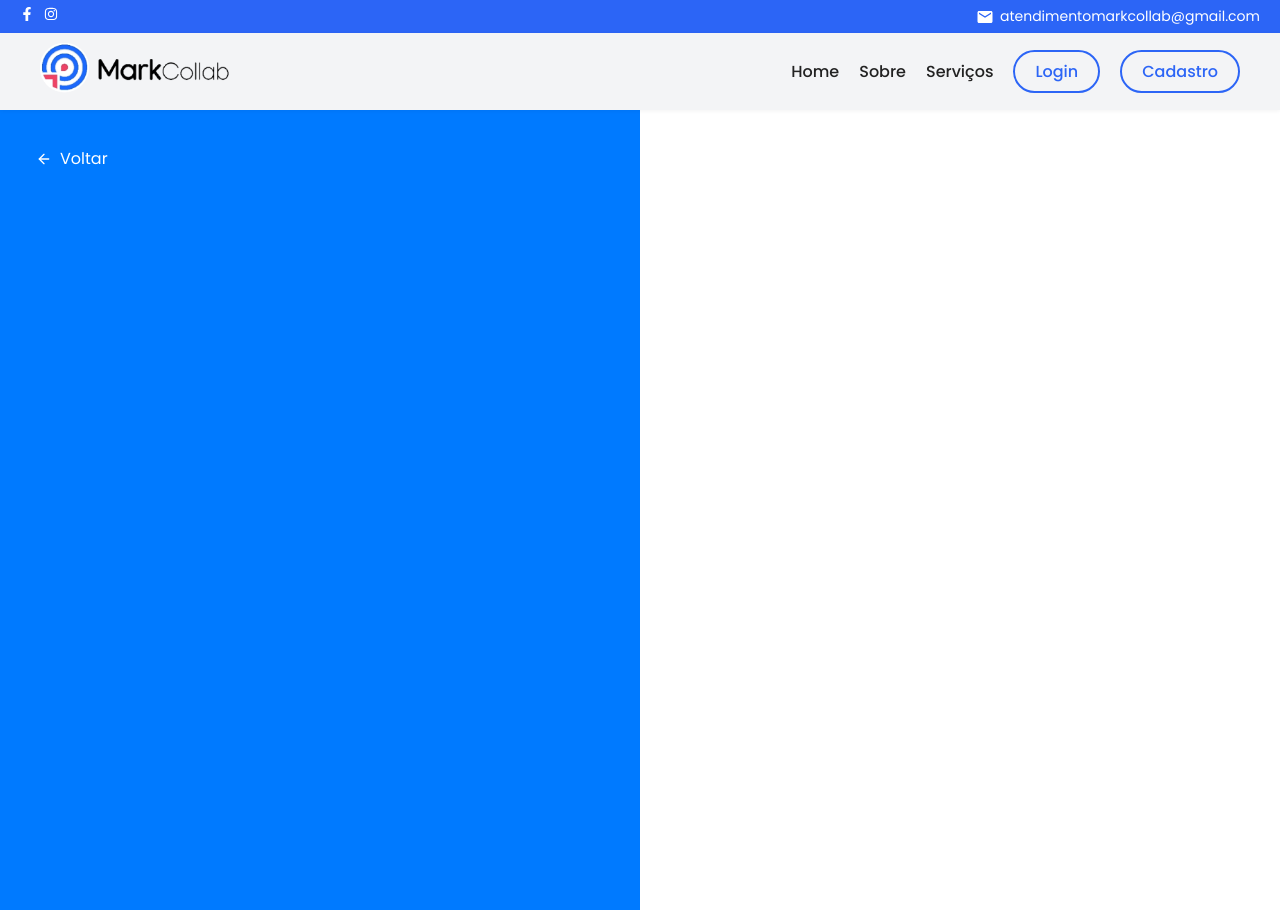
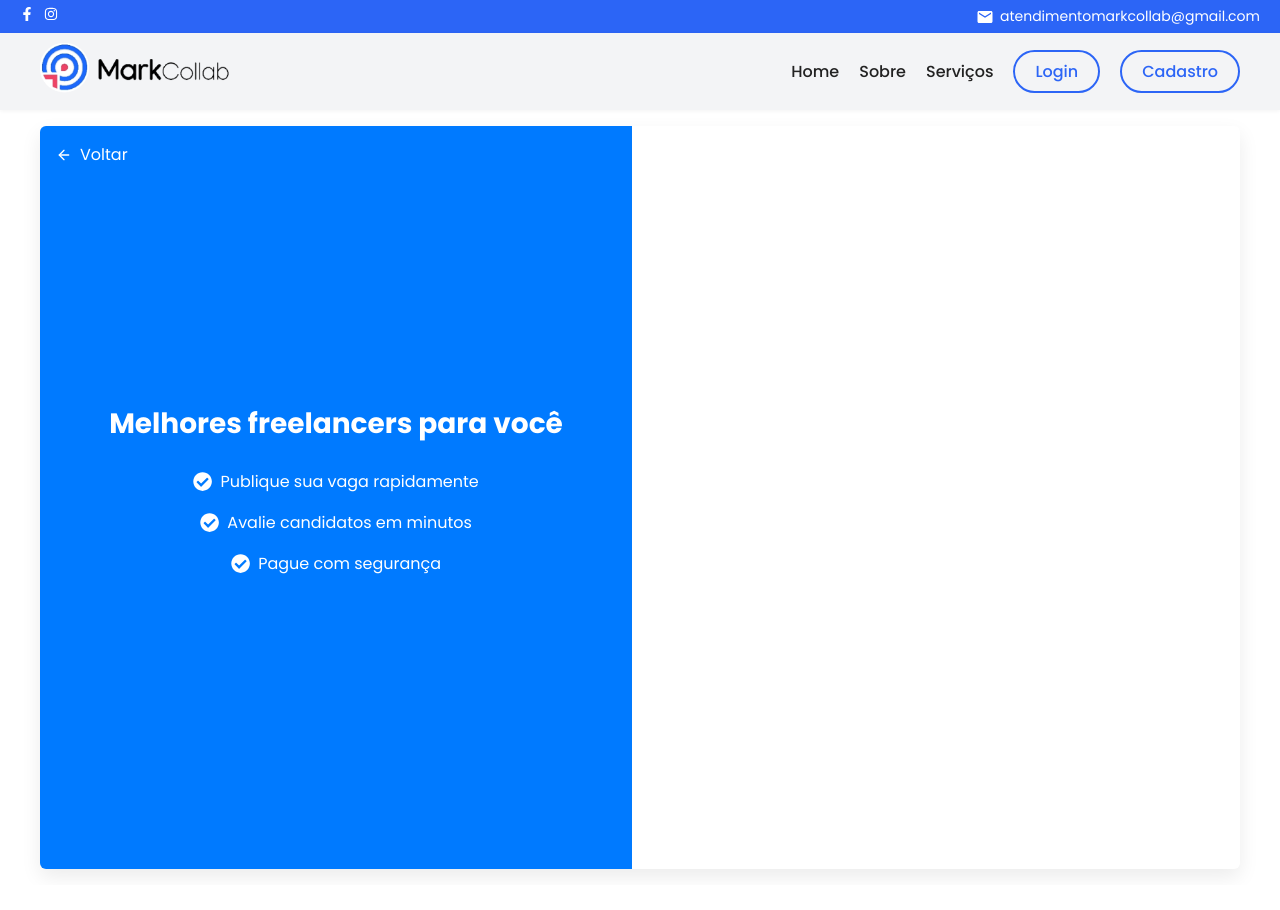
Before and after one commit to fermarino/markcollab-frontend, a React (Vite) app: page /cadastro in a window 1280 px wide. Both pictures are taken after a click on the button "Sou contratante". After the commit the page ends 885 px from the top, so only its background shows below. Built offline with nearby package versions, Linux system fonts and the light colour scheme.

Commit message:
style: ajustando css e tratamento de erros - cadastro

```diff
--- a/src/components/RegisterForm/RegisterForm.jsx
+++ b/src/components/RegisterForm/RegisterForm.jsx
@@ -1,88 +1,167 @@
-import { useState } from 'react';
-import { useNavigate } from 'react-router-dom';
+import React, { useState } from 'react';
+import { Link } from 'react-router-dom';
+import axios from 'axios';
 import Input from '../Input/Input';
 import Button from '../Button/Button';
+import SuccessMessage from '../SuccessMessage/SuccessMessage';
+import useRegisterValidation from '../../hooks/useRegisterValidation';
+import { formatCpfCnpj, stripFormatting } from '../../utils/formatUtils';
+import { FaEye, FaEyeSlash } from 'react-icons/fa';
 import styles from './RegisterForm.module.css';
-import { formatCpfCnpj, stripFormatting } from '../../utils/formatUtils';
-import axios from 'axios';
 
-const RegisterForm = ({ type }) => {
-  const navigate = useNavigate();
+const API_BASE = 'http://localhost:8080/api/auth/register';
 
-  const [formData, setFormData] = useState({
-    name: '',
-    username: '',
-    company: '',
-    cpfCnpj: '',
-    email: '',
-    password: '',
+export default function RegisterForm({ type }) {
+  const validate = useRegisterValidation(type);
+  const [formData, setFormData]         = useState({
+    name:'', username:'', company:'', cpfCnpj:'', email:'', password:''
   });
+  const [clientErrors, setClientErrors] = useState({});
+  const [serverError, setServerError]   = useState(null);
+  const [submitting, setSubmitting]     = useState(false);
+  const [success, setSuccess]           = useState(false);
+  const [showPwd, setShowPwd]           = useState(false);
 
-  const [errors, setErrors] = useState({});
-  const [successMessage, setSuccessMessage] = useState('');
-
-  const validate = () => {
-    const newErrors = {};
-    const cpfCnpjClean = stripFormatting(formData.cpfCnpj);
-
-    if (!formData.name) newErrors.name = 'Nome é obrigatório';
-    if (!formData.username) newErrors.username = 'Username é obrigatório';
-    if (type === 'contratante' && !formData.company) newErrors.company = 'Empresa é obrigatória';
-    if (!cpfCnpjClean || (cpfCnpjClean.length !== 11 && cpfCnpjClean.length !== 14)) newErrors.cpfCnpj = 'CPF/CNPJ inválido';
-    if (!formData.email || !/\S+@\S+\.\S+/.test(formData.email)) newErrors.email = 'Email inválido';
-    if (!formData.password || formData.password.length < 6) newErrors.password = 'Mínimo 6 caracteres';
-
-    setErrors(newErrors);
-    return Object.keys(newErrors).length === 0;
+  const handleChange = ({ target:{name,value} }) => {
+    if (name==='cpfCnpj') {
+      const digits = stripFormatting(value).slice(0,14);
+      setFormData(fd => ({ ...fd, cpfCnpj: formatCpfCnpj(digits) }));
+    } else {
+      setFormData(fd => ({ ...fd, [name]: value }));
+    }
+    setClientErrors(ce => ({ ...ce, [name]: '' }));
+    setServerError(null);
   };
 
-  const handleChange = (e) => {
-    const { name, value } = e.target;
-    let newValue = value;
-    if (name === 'cpfCnpj') newValue = formatCpfCnpj(value);
+  const handleSubmit = async ev => {
+    ev.preventDefault();
+    setServerError(null);
 
-    setFormData((prev) => ({ ...prev, [name]: newValue }));
-  };
+    const frontErr = validate(formData);
+    if (Object.keys(frontErr).length) {
+      setClientErrors(frontErr);
+      return;
+    }
 
-  const handleSubmit = async (e) => {
-    e.preventDefault();
-    if (!validate()) return;
+    setSubmitting(true);
+    setClientErrors({});
 
     const payload = {
-      name: formData.name,
-      username: formData.username,
-      cpf: stripFormatting(formData.cpfCnpj),
-      email: formData.email,
+      name:     formData.name.trim(),
+      username: formData.username.trim(),
+      cpf:      stripFormatting(formData.cpfCnpj),
+      email:    formData.email.trim(),
       password: formData.password,
-      role: type === 'freelancer' ? 'FREELANCER' : 'EMPLOYER',
-      ...(type === 'contratante' ? { companyName: formData.company } : {})
+      role:     type==='freelancer' ? 'FREELANCER' : 'EMPLOYER',
+      ...(type==='contratante' && { companyName: formData.company.trim() })
     };
 
     try {
-      await axios.post('/api/auth/register', payload);
-      setSuccessMessage('Cadastro realizado com sucesso! Redirecionando para o login...');
-      setTimeout(() => navigate('/login'), 3000);
+      await axios.post(API_BASE, payload);
+      setSuccess(true);
     } catch (err) {
-      console.error(err);
-      alert('Erro ao cadastrar: ' + (err.response?.data || 'Erro inesperado.'));
+      const resp = err.response;
+      let msg = 'Não foi possível conectar ao servidor.';
+      if (resp?.data) {
+        if (resp.data.message) msg = resp.data.message;
+        else if (typeof resp.data === 'string') msg = resp.data;
+      }
+      if (resp?.status === 400) {
+        if (msg.includes('username:') || msg.includes('cpf:') || msg.includes('email:')) {
+          const top = msg.split(';').map(p=>p.split(':')[1].trim()).join('; ');
+          setServerError(top);
+        } else {
+          const fe = {};
+          msg.split(';').forEach(pair=>{
+            const [f,m] = pair.split(':').map(s=>s.trim());
+            if (['name','username','company','cpf','email','password'].includes(f)) {
+              fe[f==='cpf'?'cpfCnpj':f] = m;
+            }
+          });
+          setClientErrors(fe);
+        }
+      } else {
+        setServerError(msg);
+      }
+    } finally {
+      setSubmitting(false);
     }
   };
 
+  if (success) {
+    return (
+      <SuccessMessage
+        title="Conta criada com sucesso!"
+        text="Sua conta foi criada."
+        linkText="Clique aqui para entrar."
+        linkTo="/login"
+      />
+    );
+  }
+
   return (
-    <form className={styles.form} onSubmit={handleSubmit}>
-      {successMessage && <p className={styles.successMessage}>{successMessage}</p>}
+    <form className={styles.form} onSubmit={handleSubmit} noValidate>
+      {serverError && (
+        <div className={styles.serverError}>{serverError}</div>
+      )}
 
-      <Input label="Nome" name="name" value={formData.name} onChange={handleChange} error={errors.name} />
-      <Input label="Username público" name="username" value={formData.username} onChange={handleChange} error={errors.username} />
-      {type === 'contratante' && (
-        <Input label="Nome da Empresa" name="company" value={formData.company} onChange={handleChange} error={errors.company} />
+      <Input
+        label="Nome"
+        name="name"
+        value={formData.name}
+        onChange={handleChange}
+        error={clientErrors.name}
+      />
+
+      <Input
+        label="Username público"
+        name="username"
+        value={formData.username}
+        onChange={handleChange}
+        error={clientErrors.username}
+      />
+
+      {type==='contratante' && (
+        <Input
+          label="Nome da Empresa"
+          name="company"
+          value={formData.company}
+          onChange={handleChange}
+          error={clientErrors.company}
+        />
       )}
-      <Input label="CPF ou CNPJ" name="cpfCnpj" value={formData.cpfCnpj} onChange={handleChange} error={errors.cpfCnpj} />
-      <Input label="Email" name="email" type="email" value={formData.email} onChange={handleChange} error={errors.email} />
-      <Input label="Senha" name="password" type="password" value={formData.password} onChange={handleChange} error={errors.password} />
-      <Button type="submit">Cadastrar</Button>
+
+      <Input
+        label="CPF ou CNPJ"
+        name="cpfCnpj"
+        value={formData.cpfCnpj}
+        onChange={handleChange}
+        error={clientErrors.cpfCnpj}
+      />
+
+      <Input
+        label="Email"
+        name="email"
+        type="email"
+        value={formData.email}
+        onChange={handleChange}
+        error={clientErrors.email}
+      />
+
+      <Input
+        label="Senha"
+        name="password"
+        type={showPwd ? 'text' : 'password'}
+        value={formData.password}
+        onChange={handleChange}
+        error={clientErrors.password}
+        icon={showPwd ? FaEyeSlash : FaEye}
+        onIconClick={() => setShowPwd(v=>!v)}
+      />
+
+      <Button type="submit" disabled={submitting}>
+        {submitting ? 'Enviando...' : 'Cadastrar'}
+      </Button>
     </form>
   );
-};
-
-export default RegisterForm;
+}
--- a/src/components/RegisterForm/RegisterForm.module.css
+++ b/src/components/RegisterForm/RegisterForm.module.css
@@ -1,53 +1,58 @@
+/* src/components/RegisterForm/RegisterForm.module.css */
 .form {
   display: flex;
   flex-direction: column;
-  align-items: center;
-  margin: 0 auto;
-  gap: 1.25rem;
+  gap: 1rem;
   width: 100%;
-  max-width: 480px;
-  padding: 2rem;
-  border-radius: 12px;
-  animation: fadeIn 0.5s ease forwards;
-  font-family: 'Inter', sans-serif;
+  max-width: 400px;
 }
 
-.form h2 {
-  font-size: 28px;
-  font-weight: 600;
-  color: #ffffff;
+.serverError {
+  background: #fdecea;
+  color: #b71c1c;
+  padding: 0.75rem;
+  border-radius: 4px;
+  font-size: 0.9rem;
+}
+
+.successBox {
   text-align: center;
+  padding: 2rem;
+  border: 1px solid #e0e0e0;
+  border-radius: 8px;
+  max-width: 400px;
+  margin: 0 auto;
+}
+
+.successBox h2 {
+  color: #256029;
   margin-bottom: 1rem;
 }
 
-.successMessage {
-  color: green;
-  font-weight: bold;
-  text-align: center;
-  margin-bottom: 1rem;
+.successBox p {
+  font-size: 1rem;
 }
 
-
-
-
-@keyframes fadeIn {
-  from {
-    opacity: 0;
-    transform: translateY(16px);
-  }
-  to {
-    opacity: 1;
-    transform: translateY(0);
-  }
+.loginLink {
+  color: #007aff;
+  text-decoration: none;
+  font-weight: 500;
 }
 
-@media (max-width: 480px) {
-  .form {
-    padding: 1.5rem;
-  }
+.passwordWrapper {
+  position: relative;
+}
 
-  .form h2 {
-    font-size: 24px;
-    color: white;
-  }
+.eyeBtn {
+  position: absolute;
+  top: 50%;
+  right: 0.75rem;
+  transform: translateY(-50%);
+  background: transparent;
+  border: none;
+  padding: 0;
+  cursor: pointer;
+  color: #666;
+  font-size: 1.2rem;    /* aumenta o tamanho do ícone */
+  line-height: 1;       /* evitar espaçamento extra */
 }
--- /dev/null
+++ b/src/components/SuccessMessage/SuccessMessage.jsx
@@ -0,0 +1,17 @@
+import React from 'react';
+import { Link } from 'react-router-dom';
+import styles from './SuccessMessage.module.css';
+
+export default function SuccessMessage({ title, text, linkText, linkTo }) {
+  return (
+    <div className={styles.successBox}>
+      <h2>🎉 {title}</h2>
+      <p>
+        {text}{' '}
+        <Link to={linkTo} className={styles.loginLink}>
+          {linkText}
+        </Link>
+      </p>
+    </div>
+  );
+}
--- a/src/pages/Register/RegisterPage.jsx
+++ b/src/pages/Register/RegisterPage.jsx
@@ -1,42 +1,64 @@
-import { useState, useEffect } from 'react';
+import React, { useState, useEffect } from 'react';
+import { Link } from 'react-router-dom';
+import { FaCheckCircle } from 'react-icons/fa';
+import Navbar from '../../components/navbar/Navbar';
+import BackButton from '../../components/BackButton/BackButton';
 import RegisterSelector from '../../components/RegisterSelector/RegisterSelector';
 import RegisterForm from '../../components/RegisterForm/RegisterForm';
-import BackButton from '../../components/BackButton/BackButton';
 import styles from './RegisterPage.module.css';
-import Navbar from '../../components/navbar/Navbar'; // ✅ importado
 
 const RegisterPage = () => {
   const [selectedType, setSelectedType] = useState(null);
-  const [isMobile, setIsMobile] = useState(window.innerWidth < 950);
+  const [isMobile, setIsMobile] = useState(window.innerWidth < 768);
 
-  const handleBack = () => {
-    setSelectedType(null);
+  useEffect(() => {
+    const onResize = () => setIsMobile(window.innerWidth < 768);
+    window.addEventListener('resize', onResize);
+    return () => window.removeEventListener('resize', onResize);
+  }, []);
+
+  const handleBack = () => setSelectedType(null);
+
+  const blueContent = {
+    contratante: {
+      title: 'Melhores freelancers para você',
+      bullets: [
+        'Publique sua vaga rapidamente',
+        'Avalie candidatos em minutos',
+        'Pague com segurança',
+      ],
+    },
+    freelancer: {
+      title: 'Oportunidades incríveis',
+      bullets: [
+        'Mostre seu portfólio',
+        'Conecte-se com grandes empresas',
+        'Receba pagamentos rápidos',
+      ],
+    },
   };
 
-  useEffect(() => {
-    const handleResize = () => {
-      setIsMobile(window.innerWidth < 950);
-    };
-    window.addEventListener('resize', handleResize);
-    return () => window.removeEventListener('resize', handleResize);
-  }, []);
+  const { title, bullets } = selectedType
+    ? blueContent[selectedType]
+    : { title: '', bullets: [] };
 
   if (isMobile) {
     return (
       <>
         <Navbar />
-        <div className={styles.mobileContainer}>
-          {selectedType ? (
-            <>
-              <div className={styles.mobileBackButton}>
+        {!selectedType ? (
+          <div className={styles.mobileBlue}>
+            <RegisterSelector onSelect={setSelectedType} />
+          </div>
+        ) : (
+          <div className={styles.mobileForm}>
             <BackButton onClick={handleBack} />
+            <RegisterForm type={selectedType} />
+            <p className={styles.loginLink}>
+              Já possui uma conta? <Link to="/login">Faça login</Link>
+            </p>
           </div>
-              <RegisterForm type={selectedType} />
-            </>
-          ) : (
-            <RegisterSelector selectedType={selectedType} onSelect={setSelectedType} onBack={handleBack} />
         )}
-        </div>
       </>
     );
   }
@@ -44,18 +66,38 @@ const RegisterPage = () => {
   return (
     <>
       <Navbar />
-      <div className={styles.container}>
+      <div className={styles.page}>
+        <div className={styles.card}>
           <div className={styles.leftSide}>
             {selectedType ? (
-            <div className={styles.desktopBackButton}>
+              <>
                 <BackButton onClick={handleBack} />
+                <div className={styles.blueInner}>
+                  <h2>{title}</h2>
+                  <ul>
+                    {bullets.map((txt, i) => (
+                      <li key={i}>
+                        <FaCheckCircle className={styles.checkIcon} />
+                        {txt}
+                      </li>
+                    ))}
+                  </ul>
                 </div>
+              </>
             ) : (
-            <RegisterSelector selectedType={selectedType} onSelect={setSelectedType} onBack={handleBack} />
+              <RegisterSelector onSelect={setSelectedType} />
             )}
           </div>
-        <div className={styles.rightSide}>
-          {selectedType && <RegisterForm type={selectedType} />}
+          <div className={`${styles.rightSide} ${selectedType ? styles.fadeIn : ''}`}>
+            {selectedType && (
+              <>
+                <RegisterForm type={selectedType} />
+                <p className={styles.loginLink}>
+                  Já possui uma conta? <Link to="/login">Faça login</Link>
+                </p>
+              </>
+            )}
+          </div>
         </div>
       </div>
     </>
--- a/src/pages/Register/RegisterPage.module.css
+++ b/src/pages/Register/RegisterPage.module.css
@@ -1,69 +1,188 @@
-.container {
+/* src/pages/RegisterPage/RegisterPage.module.css */
+
+/* === DESKTOP === */
+.page {
   display: flex;
-  min-height: 100vh;
-  width: 100%;
-  font-family: 'Inter', sans-serif;
+  justify-content: center;
+  align-items: center;
+  min-height: calc(100vh - 120px); /* ajuste conforme seu navbar */
+  background-color: #ffffff;
+  padding: 1rem;
+  box-sizing: border-box;
 }
 
+.card {
+  display: flex;
+  width: 100%;
+  max-width: 1200px;
+  min-height: 700px;
+  border-radius: 6px;
+  box-shadow: 0 8px 20px rgba(0,0,0,0.08);
+  overflow: hidden;
+  transition: all 0.3s ease;
+}
+
+/* coluna azul */
 .leftSide {
-  color: white;
+  position: relative;
   flex: 1;
   background-color: #007aff;
+  color: #ffffff;
+  display: flex;
+  flex-direction: column;
+  align-items: center;
+  justify-content: center;
+  padding: 2rem 1.5rem;
+}
+
+/* Botão voltar — **desktop** sempre branco */
+.backButton {
+  position: absolute;
+  top: 16px;
+  left: 16px;
+  background: transparent;
+  border: none;
+  color: #ffffff;     /* branco no desktop */
+  font-size: 1rem;
+  display: flex;
+  align-items: center;
+  cursor: pointer;
+  z-index: 10;
+}
+.backButton:hover {
+  opacity: 0.8;
+}
+
+.blueInner {
+  text-align: center;
+}
+.blueInner h2 {
+  font-size: 1.75rem;
+  margin-bottom: 1.5rem;
+  color: #ffffff !important;
+}
+.blueInner ul {
+  list-style: none;
+  padding: 0;
+  margin: 0;
+}
+.blueInner li {
   display: flex;
   align-items: center;
   justify-content: center;
-  position: relative;
-  transition: all 0.5s ease;
+  gap: 0.5rem;
+  margin-bottom: 1rem;
+  color: #ffffff;
+}
+.checkIcon {
+  font-size: 1.2rem;
+  color: #ffffff;
 }
 
+/* coluna branca */
 .rightSide {
   flex: 1;
+  background-color: #ffffff;
   display: flex;
+  flex-direction: column;
+  align-items: center;
   justify-content: center;
-  align-items: center;
-  animation: fadeIn 0.5s ease forwards;
-  background-color: white;
+  padding: 2rem;
+  transition: opacity 0.4s ease-out;
 }
 
-.mobileContainer {
-  display: none;
-  background-color: white;
+.fadeIn {
+  animation: fadeIn 0.4s ease-out;
 }
 
-.desktopBackButton {
-  position: absolute;
-  top: 20px;
-  left: 20px;
-  z-index: 2;
+.loginLink {
+  margin-top: 1rem;
+  font-size: 0.875rem;
+  color: #4b5563;
+}
+.loginLink a {
+  color: #007aff;
+  text-decoration: none;
+}
+.loginLink a:hover {
+  text-decoration: underline;
 }
 
-.mobileBackButton {
-  padding: 16px;
-  align-self: flex-start;
-  color: #1e5bf5;
-}
-
-
-
-@media (max-width: 950px) {
-  .container {
+/* === MOBILE === */
+@media (max-width: 768px) {
+  /* esconde desktop */
+  .page {
+    position: relative;
+    padding: 0;
+    background: none;
+  }
+  .card {
     display: none;
   }
 
-  .mobileContainer {
+  /* tela de seleção azul */
+  .mobileBlue {
+    position: absolute;
+    top: 120px;    /* ajuste conforme navbar */
+    left: 0;
+    right: 0;
+    bottom: 0;
+    background-color: #007aff;
+    display: flex;
+    align-items: center;
+    justify-content: center;
+    overflow: hidden;
+  }
+  .mobileBlue::-webkit-scrollbar { display: none; }
+
+  /* tela de formulário branca */
+  .mobileForm {
+    position: absolute;
+    top: 120px;
+    left: 0;
+    right: 0;
+    bottom: 0;
+    background-color: #ffffff;
+    padding: 2rem 1rem;
     display: flex;
     flex-direction: column;
-    min-height: 100vh;
+    align-items: center;
+    overflow-y: auto;
+  }
+
+  /* no mobile, BackButton fica preto */
+  .mobileForm .backButton {
+    align-self: flex-start;
+    margin-bottom: 1rem;
+    color: #111827;  /* texto preto no form mobile */
+  }
+
+  /* botão Cadastrar no mobile */
+  .mobileForm button[type="submit"] {
+    margin-top: 1.5rem;
+    padding: 0.75rem 2rem;
+    background-color: #007aff;
+    color: #ffffff;
+    border: none;
+    border-radius: 6px;
+    font-size: 1rem;
+    font-weight: 600;
+    cursor: pointer;
     width: 100%;
+    max-width: 360px;
+  }
+  .mobileForm button[type="submit"]:hover {
+    opacity: 0.9;
   }
 }
 
+/* animação de fadeIn */
 @keyframes fadeIn {
-  0% {
+  from {
     opacity: 0;
-    transform: translateY(10px);
+    transform: translateY(16px);
   }
-  100% {
+  to {
     opacity: 1;
     transform: translateY(0);
   }
```
Also changed, not shown: src/components/RegisterSelector/RegisterSelector.jsx (+5 -10 lines), src/components/RegisterSelector/RegisterSelector.module.css (+16 -75 lines), src/components/SuccessMessage/SuccessMessage.module.css (added, +23 -0 lines). Lines whose indentation alone changed are shown as unchanged.
